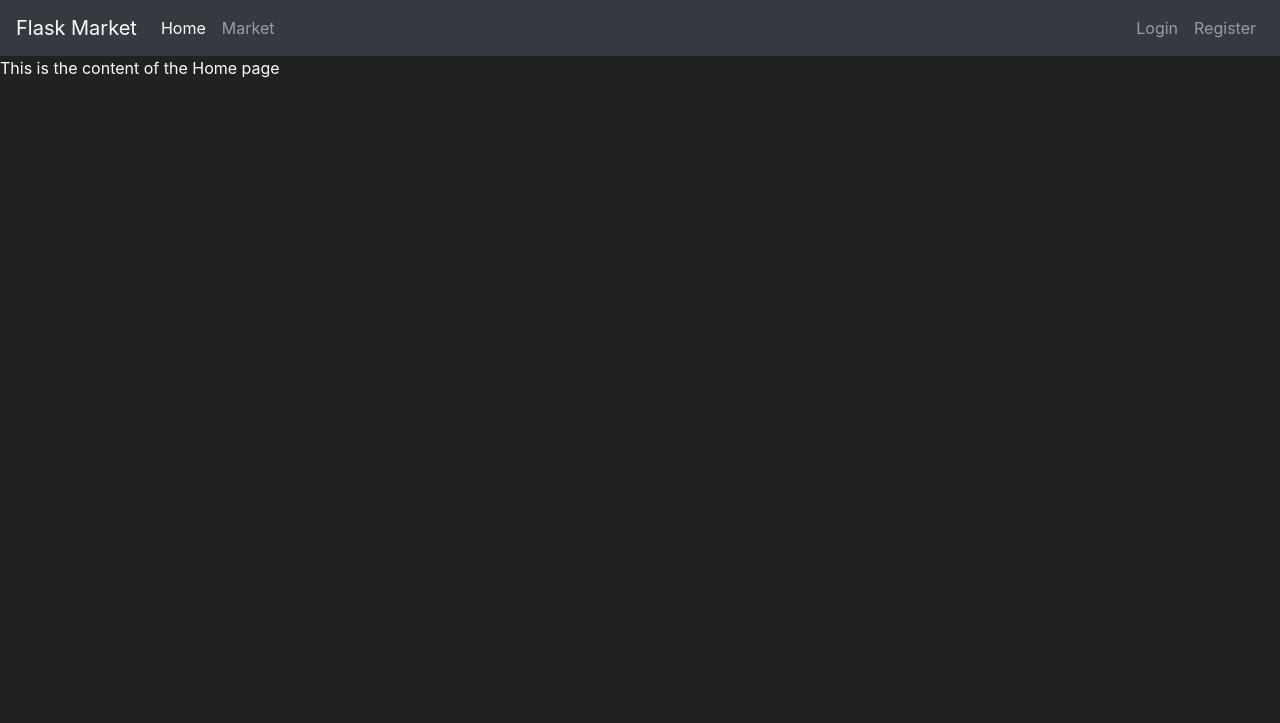
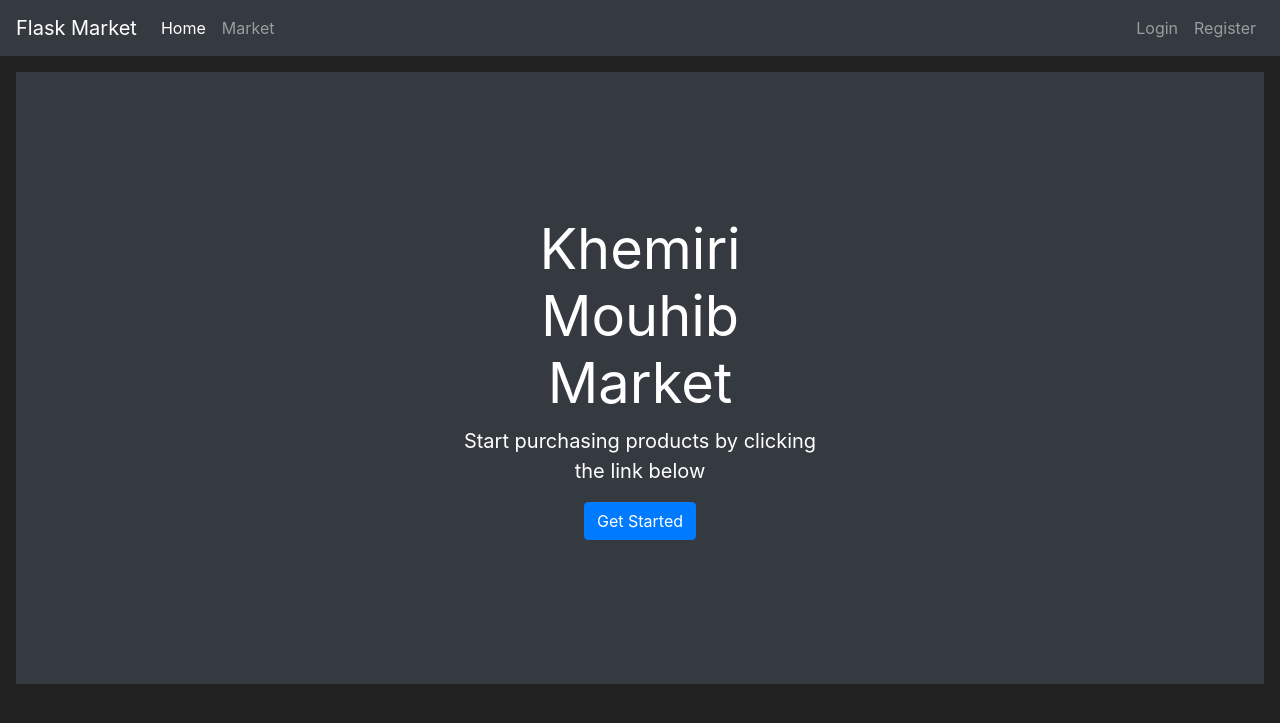
Before and after one commit to Mouhib-Khemiri/FLASK_MARKET_APP, a Flask app: page / in a window 1280 px wide. Shown: the top 723 px of the page. Run offline with Flask 2, Linux system fonts and the light colour scheme; some libraries are stand-ins or nearby versions.

Commit message:
Modified

```diff
--- a/market/templates/base.html
+++ b/market/templates/base.html
@@ -6,6 +6,8 @@
       <meta name="viewport" content="width=device-width, initial-scale=1, shrink-to-fit=no">
       <!-- Bootstrap CSS -->
       <link rel="stylesheet" href="https://cdn.jsdelivr.net/npm/bootstrap@4.5.3/dist/css/bootstrap.min.css" integrity="sha384-TX8t27EcRE3e/ihU7zmQxVncDAy5uIKz4rEkgIXeMed4M0jlfIDPvg6uqKI2xXr2" crossorigin="anonymous">
+      <!-- Bootstrap Css for the money icon coins -->
+      <link rel="stylesheet" href="https://use.fontawesome.com/releases/v5.5.0/css/all.css" integrity="sha384-B4dIYHKNBt8Bc12p+WXckhzcICo0wtJAoU8YZTY5qE0Id1GSseTk6S+L3BlXeVIU" crossorigin="anonymous">
       <title>
           {% block title %}
 
@@ -27,6 +29,25 @@
                   <a class="nav-link" href="/market">Market</a>
               </li>
           </ul>
+
+          {% if current_user.is_authenticated %}
+            <ul class="navbar-nav">
+                <li class="nav-item">
+                    <a class="nav-link" style="color: lawngreen; font-weight:bold;">
+                        <i class="fas fa-coins green-color" ></i>
+                        {{ current_user.prettier_budget }}
+                    </a>
+                </li>
+                <li class="nav-item">
+                    <a class="nav-link">Welcome, {{ current_user.username }}</a>
+                </li>
+            </ul>
+            <ul class="navbar-nav">
+                <li class="nav-item">
+                    <a class="nav-link" href={{url_for('logout_page')}}>Logout</a>
+                </li>
+            </ul>
+          {% else %}
             <ul class="navbar-nav">
                 <li class="nav-item">
                     <a class="nav-link" href="/login">Login</a>
@@ -35,6 +56,7 @@
                     <a class="nav-link" href="/register">Register</a>
                 </li>
             </ul>
+          {% endif %}
         </div>
     </nav>
       {% with messages = get_flashed_messages(with_categories = true) %}
--- a/market/templates/home.html
+++ b/market/templates/home.html
@@ -1,8 +1,15 @@
 {% extends 'base.html' %}
 {% block title %}
-    Home page
+    Welcome to Khemiri Mouhib Market
 {% endblock %}
-
-{% block content%}
-    This is the content of the Home page
-{% endblock%}
+{% block content %}
+    <div class="position-relative overflow-hidden p-3 p-md-5 m-md-3 text-center bg-dark" style="color:white">
+        <div class="col-md-5 p-lg-5 mx-auto my-5">
+            <h1 class="display-4 font-weight-normal">Khemiri Mouhib Market</h1>
+            <p class="lead font-weight-normal">Start purchasing products by clicking the link below</p>
+            <a class="btn btn-primary" href="{{ url_for('market_page') }}">Get Started</a>
+        </div>
+        <div class="product-device box-shadow d-none d-md-block"></div>
+        <div class="product-device product-device-2 box-shadow d-none d-md-block"></div>
+    </div>
+{% endblock %}
```
Lines whose indentation alone changed are shown as unchanged.
